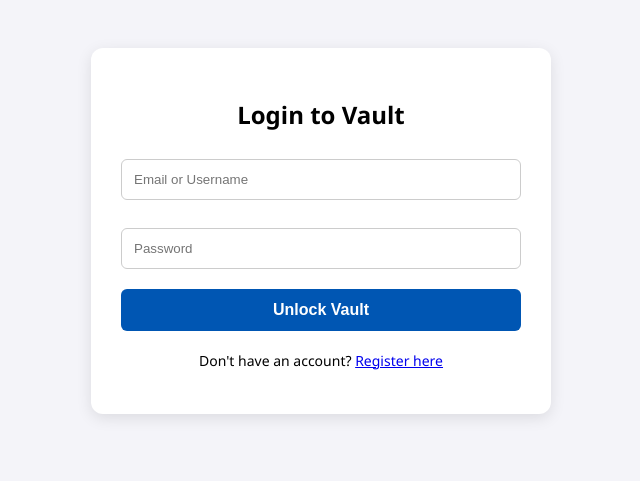
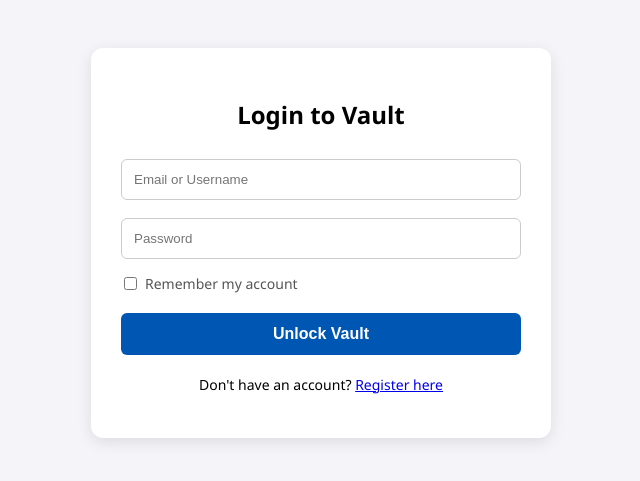
Before and after one commit to BosoancaVlad/proj-x, a Flask app: page /login in a window 1280 px wide. Shown: the top 481 px of the page, without its empty margins (319-959 px from the left). Run offline with Flask 3, Linux system fonts and the light colour scheme; parts of the project's set-up code (start-up, migrations or seed data) failed here and were passed over.

Commit message:
implemented Zero-Knowledge Arhitecture: every user has an encryption key now. Added a 'Remember me' button.

```diff
--- a/app.py
+++ b/app.py
@@ -12,16 +12,13 @@ import os
 from dotenv import load_dotenv
 from werkzeug.security import generate_password_hash, check_password_hash
 from functools import wraps
+#import hashlib
+import base64
 
 #tells Python to open the hidden .env file and read it
 load_dotenv()
 
-MASTER_KEY = os.getenv("MASTER_KEY").encode('utf-8')
-
 app = Flask(__name__)
-
-cipher_suite = Fernet(MASTER_KEY)
-
 
 app.secret_key = 'super_secret_key'
 CORS(app) #allows Chrome Extension to talk to local server
@@ -82,29 +79,41 @@ def check_leaked(password):
 
 
 def save_to_vault(website, username, password):
-    user_id = session.get('user_id') #get the logged-in user's ID
-    if not user_id: return
+    user_id = session.get('user_id')
+    user_key = session.get('user_key') # Get user's personal key
+    if not user_id or not user_key: return
+
+    #create a personal encryptor just for them
+    personal_cipher = Fernet(user_key.encode())
+    encrypted_password = personal_cipher.encrypt(password.encode()).decode()
+
     db = get_db_connection()
     cursor = db.cursor()
-
-    #encrypt the password
-    encrypted_password = cipher_suite.encrypt(password.encode()).decode()
-
     query = "INSERT INTO my_vault (user_id, website, username, password) VALUES (%s, %s, %s, %s)"
     cursor.execute(query, (user_id, website, username, encrypted_password))
-
     db.commit()
     db.close()
 
 def get_vault_items():
     user_id = session.get('user_id')
-    if not user_id: return []
+    user_key = session.get('user_key')
+    if not user_id or not user_key: return []
+
+    personal_cipher = Fernet(user_key.encode())
 
     db = get_db_connection()
     cursor = db.cursor(pymysql.cursors.DictCursor)
     cursor.execute("SELECT * FROM my_vault WHERE user_id = %s", (user_id,))
     items = cursor.fetchall()
     db.close()
+
+    #decrypt everything using user's key
+    for item in items:
+        try:
+            item['password'] = personal_cipher.decrypt(item['password'].encode()).decode()
+        except Exception:
+            item['password'] = "ERROR: Old Key"
+
     return items
 
 
@@ -143,12 +152,19 @@ def register():
 
     return render_template('register.html')
 
+# The Magic Key Generator
+def generate_user_key(master_password):
+    # This turns "Monkey123" into a perfect 32-byte Fernet encryption key!
+    key = hashlib.sha256(master_password.encode()).digest()
+    return base64.urlsafe_b64encode(key)
+
 #login page
 @app.route('/login', methods=['GET', 'POST'])
 def login():
     if request.method == 'POST':
         username = request.form['username']
         password = request.form['password']
+        remember = request.form.get('remember') # Grab the checkbox!
 
         db = get_db_connection()
         cursor = db.cursor(pymysql.cursors.DictCursor)
@@ -156,10 +172,19 @@ def login():
         user = cursor.fetchone()
         db.close()
 
-        # Check if user exists AND password matches the hash
         if user and check_password_hash(user['password_hash'], password):
             session['user_id'] = user['id']
             session['username'] = user['username']
+
+            # ZERO KNOWLEDGE :save the user's personal key in the session!
+            session['user_key'] = generate_user_key(password).decode('utf-8')
+
+            # remember me logic
+            if remember:
+                session.permanent = True # Cookie lasts for a month
+            else:
+                session.permanent = False # Cookie dies when browser closes
+
             return redirect(url_for('home'))
         else:
             flash("Invalid username or password.", "danger")
@@ -210,12 +235,6 @@ def home():
         return redirect(url_for('home'))
     saved_accounts = get_vault_items()
 
-    for account in saved_accounts:
-        try:
-            account['password'] = cipher_suite.decrypt(account['password'].encode()).decode()
-        except Exception as e:
-            pass # If it's an old, unencrypted password we don't consider it
-
     return render_template('index.html', saved_accounts=saved_accounts)
 
 #delete a password
@@ -237,24 +256,18 @@ def delete_password(id):
 def api_get_credentials():
     if 'user_id' not in session:
         return jsonify({"status": "error", "message": "Unauthorized!"})
+
     data = request.json
     website_url = data.get('url')
 
-    items = get_vault_items()
+    items = get_vault_items() # <--- This function returns ALREADY decrypted passwords now!
+
     for account in items:
         if website_url in account['website'] or account['website'] in website_url:
-
-            #Safety Net
-            try:
-                decrypted_password = cipher_suite.decrypt(account['password'].encode()).decode()
-            except Exception:
-                # If it crashes, it means this is an old password from yesterday. Just use it as-is!
-                decrypted_password = account['password']
-
             return jsonify({
                 "found": True,
                 "username": account['username'],
-                "password": decrypted_password
+                "password": account['password'] # Just pass it directly!
             })
 
     return jsonify({"found": False})
@@ -308,10 +321,16 @@ def api_extension_login():
     user = cursor.fetchone()
     db.close()
 
-    # Verify the hash just like the web app does
     if user and check_password_hash(user['password_hash'], password):
         session['user_id'] = user['id']
         session['username'] = user['username']
+
+        # Give the extension the personal key too!
+        session['user_key'] = generate_user_key(password).decode('utf-8')
+
+        # Extensions should usually act as "Remember Me" automatically
+        session.permanent = True
+
         return jsonify({"status": "success", "message": "Logged in!"})
     else:
         return jsonify({"status": "error", "message": "Invalid credentials"})
--- a/templates/login.html
+++ b/templates/login.html
@@ -76,8 +76,16 @@
         {% endwith %}
 
         <form method="POST">
-            <input type="text" name="username" placeholder="Email or Username" required>
-            <input type="password" name="password" placeholder="Password" required>
+            <input type="text" name="username" placeholder="Email or Username" required style="margin-bottom: 10px;">
+            <input type="password" name="password" placeholder="Password" required style="margin-bottom: 15px;">
+
+            <div
+                style="display: flex; align-items: center; justify-content: flex-start; margin-bottom: 20px; font-size: 14px; width: 100%;">
+                <input type="checkbox" name="remember" id="remember"
+                    style="width: auto; margin: 0 8px 0 3px; cursor: pointer;">
+                <label for="remember" style="color: #555; cursor: pointer; margin: 0;">Remember my account</label>
+            </div>
+
             <button type="submit" class="primary-btn">Unlock Vault</button>
         </form>
         <p style="margin-top: 20px; font-size: 14px;">Don't have an account? <a
--- a/templates/register.html
+++ b/templates/register.html
@@ -76,8 +76,8 @@
         {% endwith %}
 
         <form method="POST">
-            <input type="text" name="username" placeholder="Email or Username" required>
-            <input type="password" name="password" placeholder="Password" required>
+            <input type="text" name="username" placeholder="Email or Username" required style="margin-bottom: 10px;">
+            <input type="password" name="password" placeholder="Password" required style="margin-bottom: 15px;">
             <button type="submit" class="primary-btn">Make Account</button>
         </form>
         <p style="margin-top: 20px; font-size: 14px;">Already have an account? <a href="{{ url_for('login') }}">Login
```
